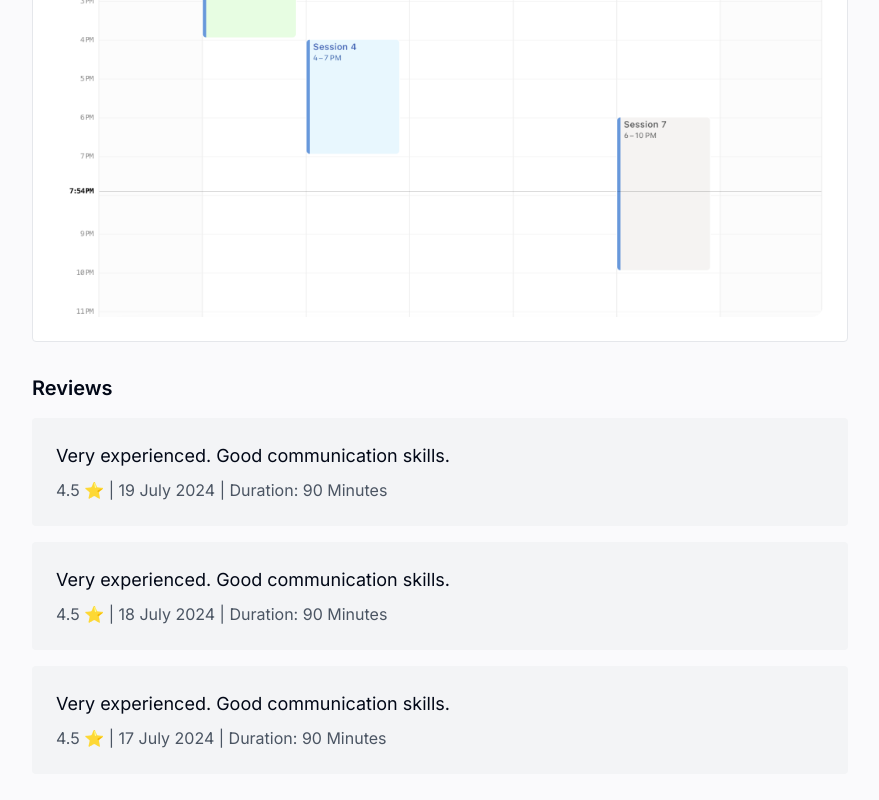
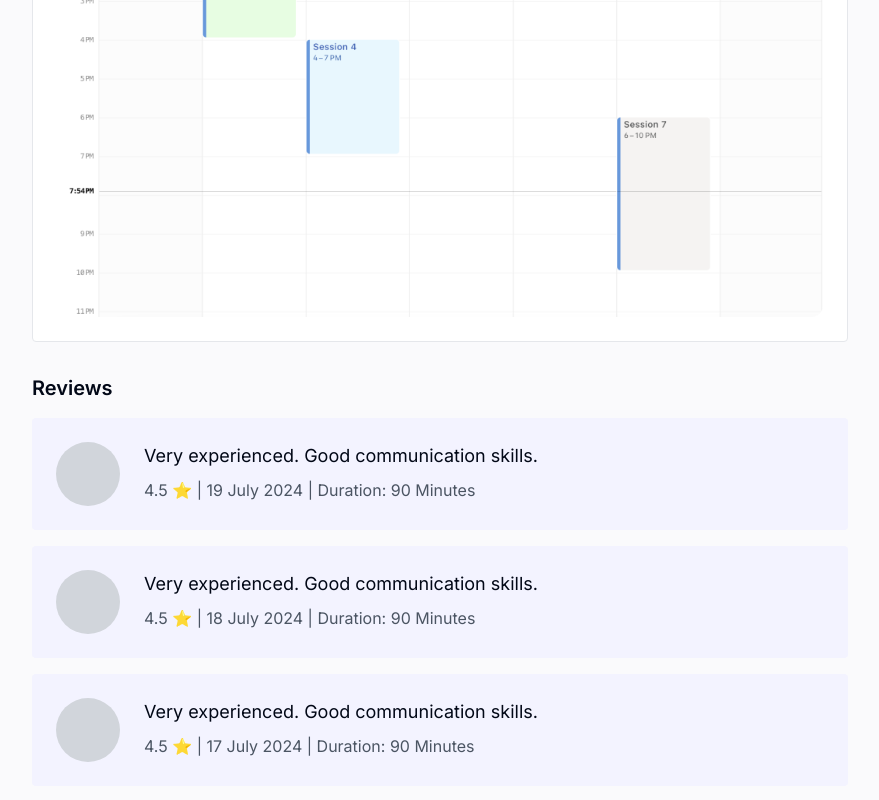
Before and after one commit to MatchGenius20/webapp, a Next.js app: page /find-coach/profile/1 in a window 1280 px wide. Shown: the part 846-1646 px from the top of the page, without its empty margins (384-1263 px from the left). Built offline with nearby package versions, Linux system fonts and the light colour scheme.

Commit message:
till coach profile

```diff
--- a/src/app/find-coach/profile/[id]/page.tsx
+++ b/src/app/find-coach/profile/[id]/page.tsx
@@ -85,11 +85,16 @@ export default function CoachProfile() {
           <div>
             <h3 className="text-xl font-semibold mb-4">Reviews</h3>
             {coach.reviews.map((review, index) => (
-              <div key={index} className="bg-gray-100 p-6 rounded mb-4">
+              <div key={index} className="bg-[#F3F3FF] p-6 rounded mb-4">
+                <div className="flex flex-row gap-6">
+                  <div className="bg-gray-300 rounded-full h-16 w-16"></div>
+                  <div className="">
                 <p className="text-lg">{review.text}</p>
                 <p className="text-md text-gray-600 mt-2">
                   {review.rating} ⭐ | {review.date} | Duration: {review.duration} Minutes
                 </p>
+                </div>
+              </div>
               </div>
             ))}
           </div>
```
